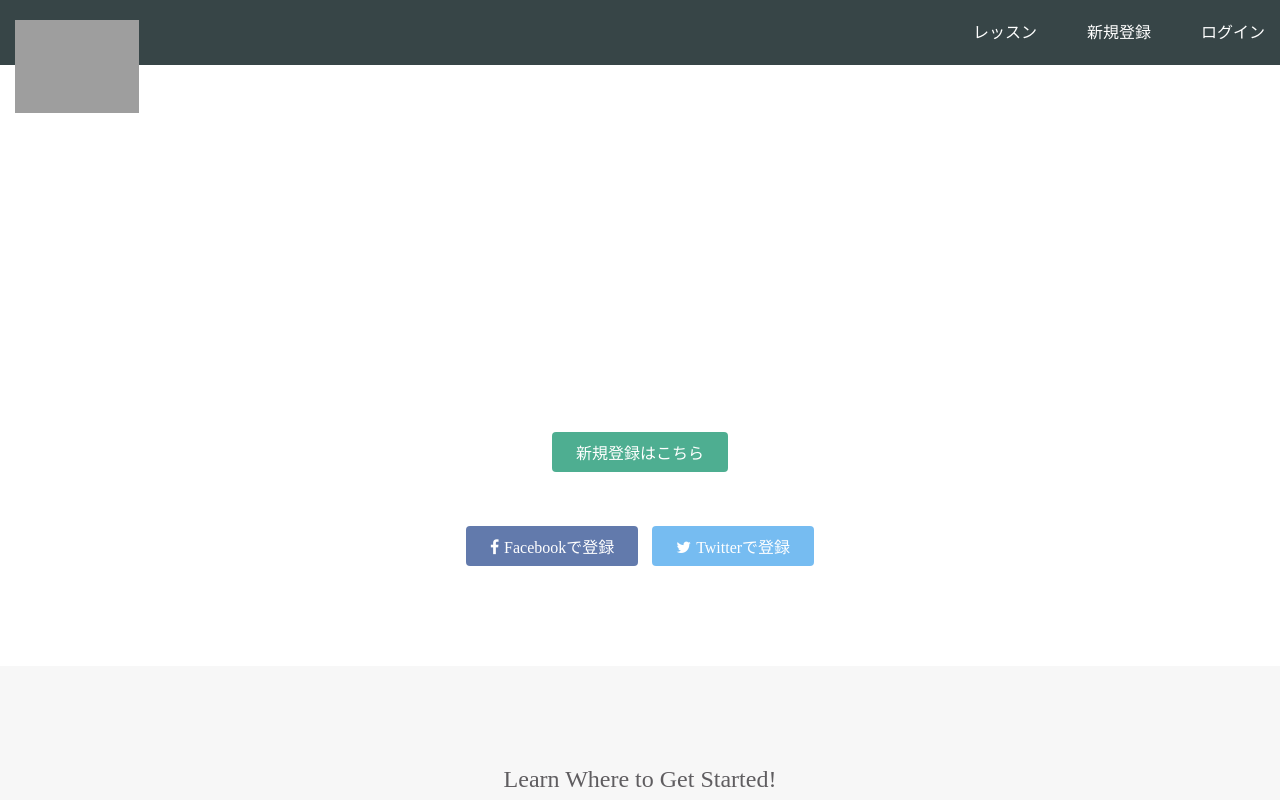
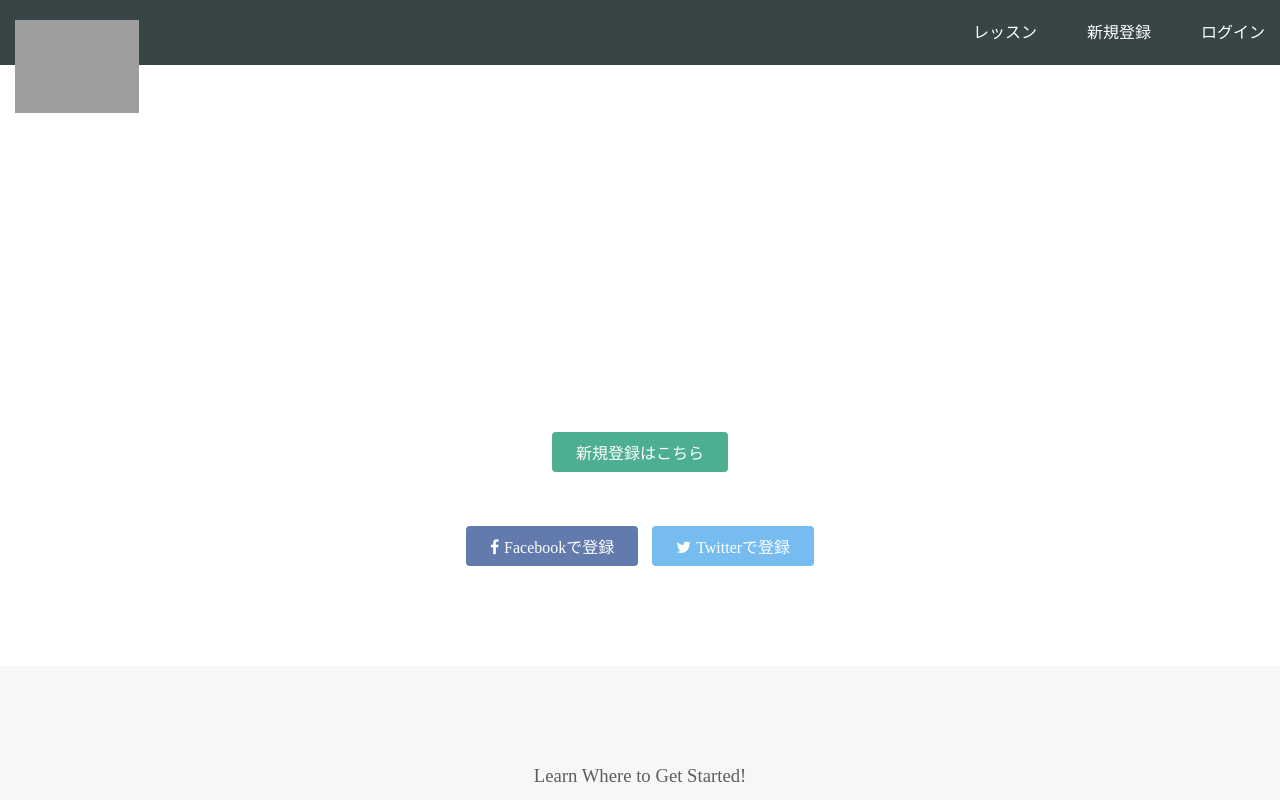
Before and after one commit to Piyona/Piyona9.github.io, a plain HTML site: page index.html in a window 1280 px wide. Shown: the top 800 px of the page. Drawn offline with Linux system fonts and the light colour scheme; grey boxes are pictures that could not be loaded.

Commit message:
Update index.html

```diff
--- a/index.html
+++ b/index.html
@@ -36,7 +36,7 @@
   <div class="lesson-wrapper">
     <div class="container">
       <div class="heading">
-        <h2>Learn Where to Get Started!</h2>
+        <h3>Learn Where to Get Started!</h3>
       </div>
       <div class="lessons">
         <div class="lesson">
```
